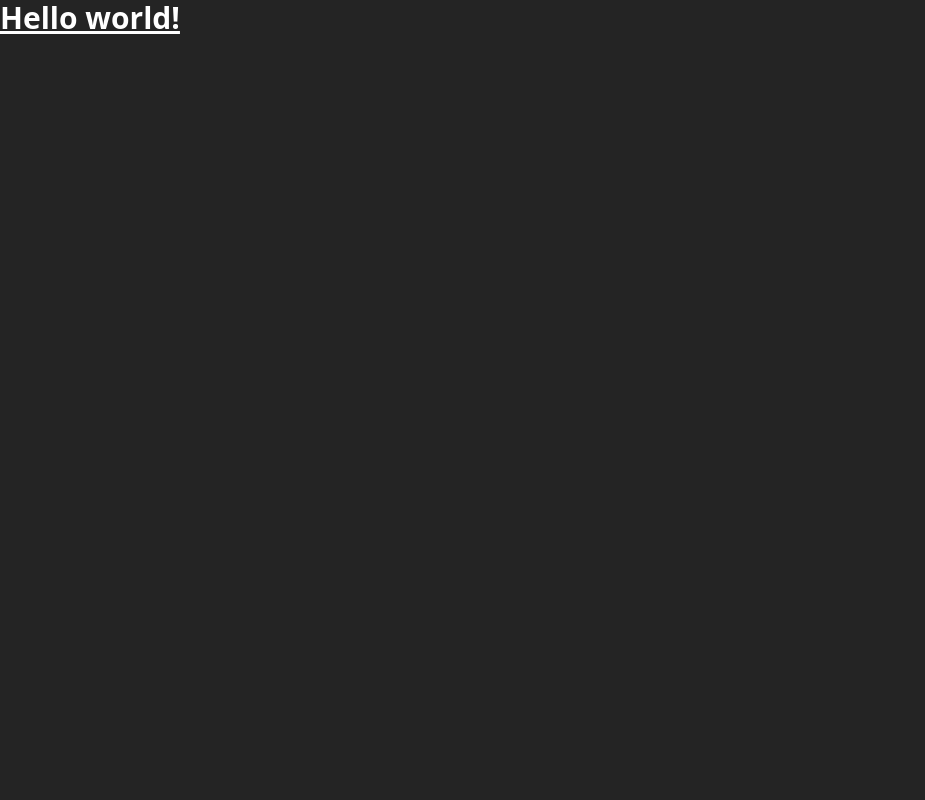
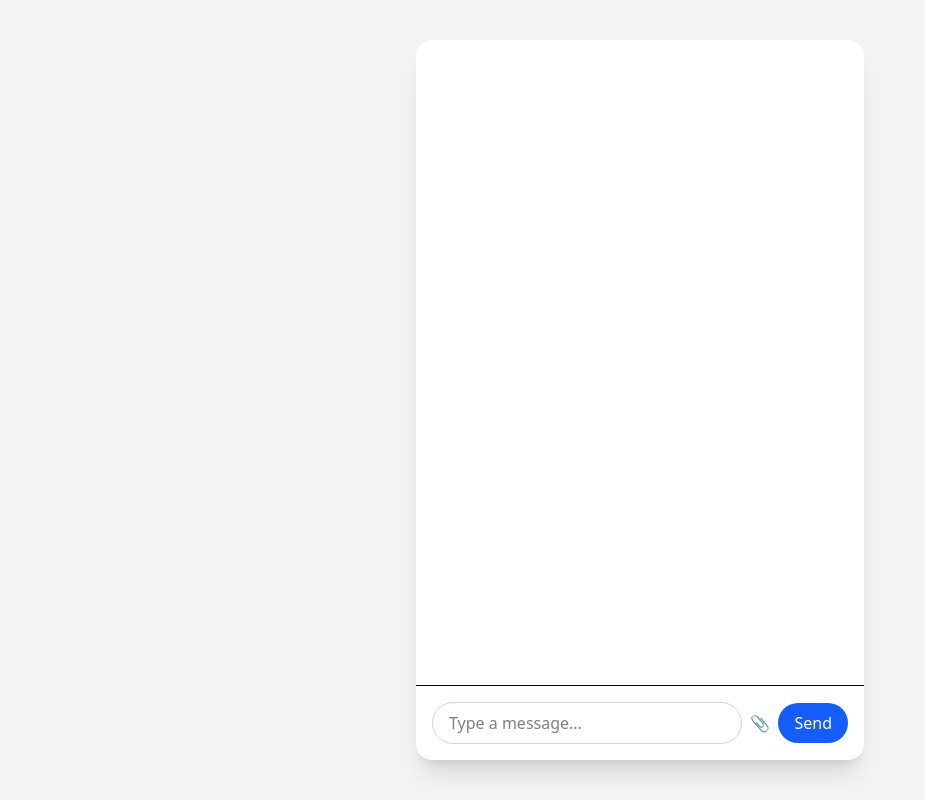
Before and after one commit to rajaNayak123/chatUI, a React (Vite) app: page / in a window 1280 px wide. Shown: the whole page, without its empty margins (0-925 px from the left). Built offline with nearby package versions, Linux system fonts and the light colour scheme.

Commit message:
create all components

```diff
--- a/src/App.jsx
+++ b/src/App.jsx
@@ -2,11 +2,11 @@ import { useState } from "react";
 import reactLogo from "./assets/react.svg";
 import viteLogo from "/vite.svg";
 import "./App.css";
-
+import ChatApp from "./components/ChatApp.jsx";
 function App() {
   return (
     <>
-      <h1 class="text-3xl font-bold underline">Hello world!</h1>
+    <ChatApp/>
     </>
   );
 }
--- /dev/null
+++ b/src/components/ChatApp.jsx
@@ -0,0 +1,45 @@
+import React, { useEffect, useState, useCallback } from 'react';
+import ChatContainer from './ChatContainer.jsx';
+import ChatInput from './ChatInput.jsx';
+import { loadMessages, saveMessages } from './utils';
+
+const ChatApp = () => {
+  const [messages, setMessages] = useState(loadMessages);
+
+  const addMessage = useCallback((text, sender = 'user', file = null) => {
+    const newMessage = {
+      id: Date.now(),
+      text,
+      sender,
+      timestamp: new Date().toISOString(),
+      file,
+    };
+    setMessages((prev) => {
+      const updated = [...prev, newMessage];
+      saveMessages(updated);
+      return updated;
+    });
+  }, []);
+
+  // Simulate bot reply for user messages
+  useEffect(() => {
+    const last = messages[messages.length - 1];
+    if (last?.sender === 'user') {
+      const timeout = setTimeout(() => {
+        addMessage('Hi, I’m a bot 🤖', 'bot');
+      }, 800);
+      return () => clearTimeout(timeout);
+    }
+  }, [messages, addMessage]);
+
+  return (
+    <div className="flex justify-center items-center h-screen bg-gray-100">
+      <div className="w-full max-w-md h-[90vh] bg-white rounded-2xl shadow-xl flex flex-col">
+        <ChatContainer messages={messages} />
+        <ChatInput onSend={addMessage} />
+      </div>
+    </div>
+  );
+};
+
+export default ChatApp;
--- /dev/null
+++ b/src/components/ChatContainer.jsx
@@ -0,0 +1,21 @@
+import React, { useEffect, useRef } from 'react';
+import ChatMessage from './ChatMessage.jsx';
+
+const ChatContainer = ({ messages }) => {
+  const endRef = useRef(null);
+
+  useEffect(() => {
+    endRef.current?.scrollIntoView({ behavior: 'smooth' });
+  }, [messages]);
+
+  return (
+    <div className="flex-1 overflow-y-auto p-4 space-y-3">
+      {messages.map((msg) => (
+        <ChatMessage key={msg.id} message={msg} />
+      ))}
+      <div ref={endRef} />
+    </div>
+  );
+};
+
+export default React.memo(ChatContainer);
--- /dev/null
+++ b/src/components/ChatInput.jsx
@@ -0,0 +1,74 @@
+import React, { useState, useRef } from 'react';
+
+const ChatInput = ({ onSend }) => {
+  const [input, setInput] = useState('');
+  const inputRef = useRef();
+  const fileInputRef = useRef();
+
+  const handleSend = () => {
+    if (!input.trim()) return;
+    onSend(input.trim());
+    setInput('');
+    inputRef.current.focus();
+  };
+
+  const handleKeyDown = (e) => {
+    if (e.key === 'Enter') handleSend();
+  };
+
+  const handleFileChange = async (e) => {
+    const file = e.target.files[0];
+    if (!file) return;
+
+    const reader = new FileReader();
+    reader.onloadend = () => {
+      const isImage = file.type.startsWith('image/');
+      const fileData = {
+        url: reader.result,
+        name: file.name,
+        type: isImage ? 'image' : 'file',
+      };
+      onSend('', 'user', fileData);
+    };
+    reader.readAsDataURL(file);
+  };
+
+  return (
+    <div className="p-4 border-t flex items-center gap-2">
+      <input
+        ref={inputRef}
+        className="flex-1 px-4 py-2 border border-gray-300 rounded-full outline-none focus:ring-2 focus:ring-blue-500"
+        type="text"
+        value={input}
+        onChange={(e) => setInput(e.target.value)}
+        onKeyDown={handleKeyDown}
+        placeholder="Type a message..."
+        aria-label="Chat input"
+      />
+      <input
+        ref={fileInputRef}
+        type="file"
+        accept="image/*,application/pdf"
+        className="hidden"
+        onChange={handleFileChange}
+      />
+      <button
+        onClick={() => fileInputRef.current.click()}
+        className="text-gray-500 hover:text-gray-700 cursor-pointer"
+        title="Attach file"
+        aria-label="Attach file"
+      >
+        📎
+      </button>
+      <button
+        onClick={handleSend}
+        className="bg-blue-600 text-white px-4 py-2 rounded-full hover:bg-blue-700 cursor-pointer transition focus:outline-none"
+        aria-label="Send message"
+      >
+        Send
+      </button>
+    </div>
+  );
+};
+
+export default React.memo(ChatInput);
--- /dev/null
+++ b/src/components/ChatMessage.jsx
@@ -0,0 +1,60 @@
+import React from 'react';
+import { formatTimestamp } from './utils';
+
+const ChatMessage = ({ message }) => {
+  const isUser = message.sender === 'user';
+
+  const renderFile = () => {
+    if (!message.file) return null;
+
+    const bubbleStyle = isUser
+      ? 'bg-blue-600 text-white rounded-br-none'
+      : 'bg-gray-200 text-gray-800 rounded-bl-none';
+
+    if (message.file.type === 'image') {
+      return (
+        <div className={`overflow-hidden rounded-xl mt-2 ${isUser ? 'ml-auto' : 'mr-auto'}`}>
+          <img
+            src={message.file.url}
+            alt="uploaded"
+            className="rounded-xl max-w-[250px] w-full object-cover shadow-md border border-gray-300"
+          />
+        </div>
+      );
+    }
+
+    return (
+      <div className="mt-2">
+        <a
+          href={message.file.url}
+          download={message.file.name}
+          className="text-sm text-blue-500 underline break-all"
+        >
+          📎  {message.file.name}
+        </a>
+      </div>
+    );
+  };
+
+  return (
+    <div className={`flex ${isUser ? 'justify-end' : 'justify-start'} px-2`}>
+      <div
+        className={`max-w-[75%] px-4 py-2 rounded-2xl shadow-md break-words mb-2 ${
+          isUser
+            ? 'bg-blue-600 text-white rounded-br-none'
+            : 'bg-gray-200 text-gray-900 rounded-bl-none'
+        }`}
+      >
+        {typeof message.text === 'string' && message.text.trim() !== '' && (
+          <p className="whitespace-pre-line">{message.text}</p>
+        )}
+        {renderFile()}
+        <span className="text-xs block mt-1 text-gray-400 text-right">
+          {formatTimestamp(message.timestamp)}
+        </span>
+      </div>
+    </div>
+  );
+};
+
+export default React.memo(ChatMessage);
--- /dev/null
+++ b/src/components/utils.js
@@ -0,0 +1,22 @@
+import dayjs from 'dayjs';
+
+export const loadMessages = () => {
+  try {
+    const data = localStorage.getItem('chatMessages');
+    return data ? JSON.parse(data) : [];
+  } catch {
+    return [];
+  }
+};
+
+export const saveMessages = (messages) => {
+  try {
+    localStorage.setItem('chatMessages', JSON.stringify(messages));
+  } catch {
+    console.error("Failed to save messages");
+  }
+};
+
+export const formatTimestamp = (timestamp) => {
+  return dayjs(timestamp).format('h:mm A'); // Example: 4:25 PM
+};
--- a/src/index.css
+++ b/src/index.css
@@ -1,7 +1,6 @@
-body {
+/* body {
   background-color: #242424;
-  color: #fff;
-}
+} */
 
 /* :root {
   font-family: system-ui, Avenir, Helvetica, Arial, sans-serif;
```
